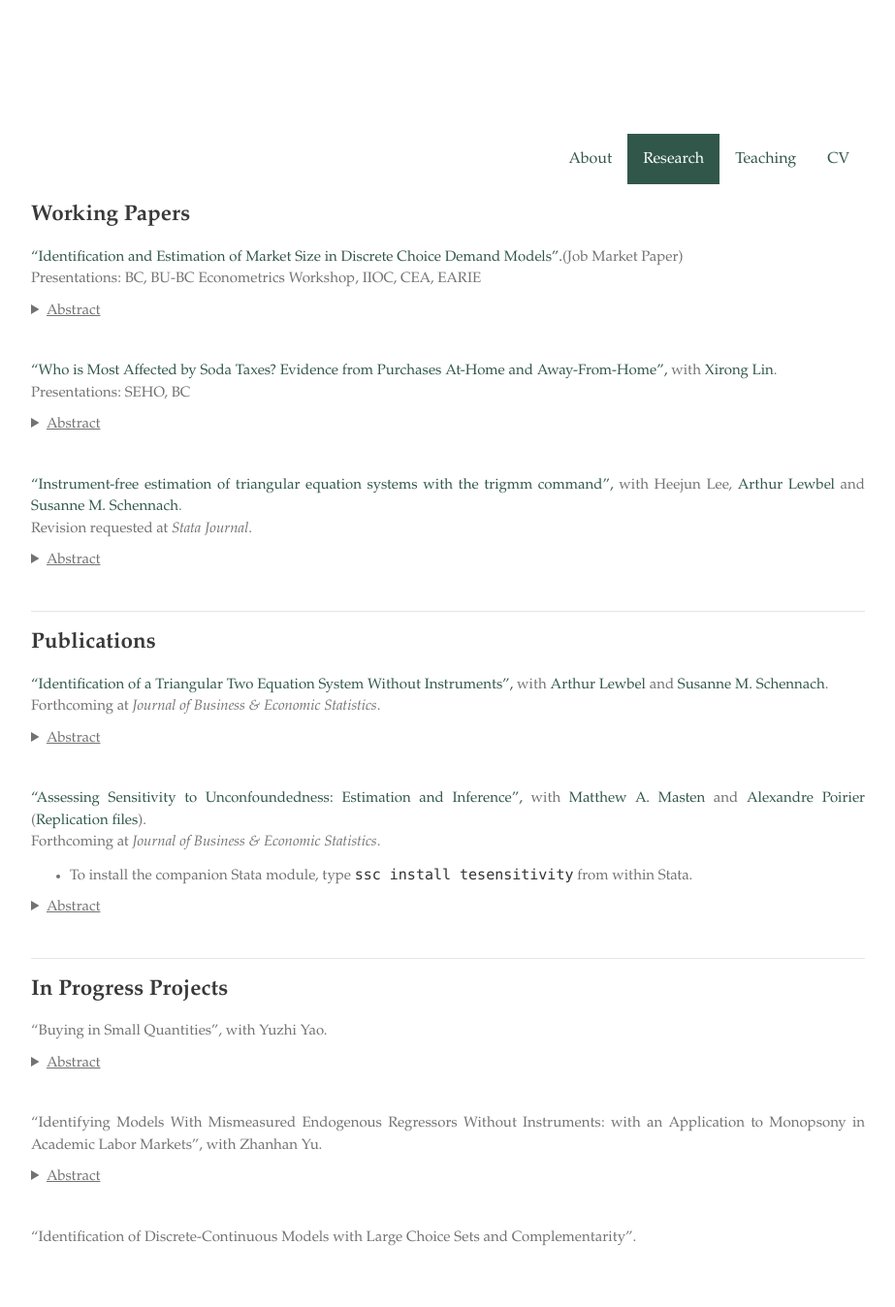
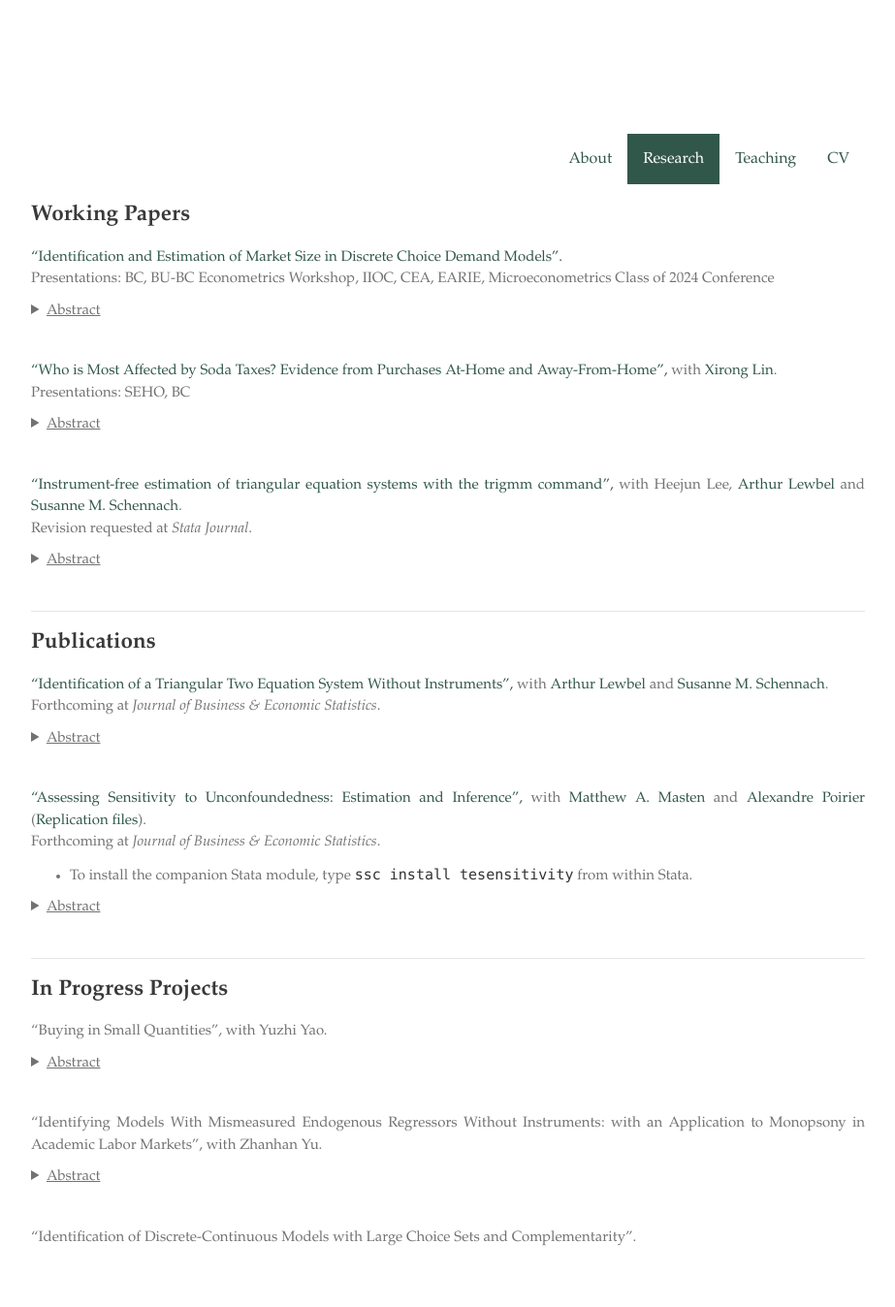
Before and after one commit to zhanglinqi/zhanglinqi.github.io, a Jekyll site: the page built from research.md, in a window 1280 px wide. Shown: the whole page at 97% size, without its empty margins (178-1101 px from the left). Built offline with Jekyll 4.4.1, drawn with Linux system fonts in a browser that asks for light colours; our own code applies the rules of GitHub Pages for plain Markdown files.

Commit message:
update presentation

```diff
--- a/research.md
+++ b/research.md
@@ -5,8 +5,8 @@ layout: research
 ## Working Papers
 
 
-["Identification and Estimation of Market Size in Discrete Choice Demand Models".](https://zhanglinqi.github.io/assets/pdf/market_size_Linqi_Zhang.pdf)(Job Market Paper)
-Presentations: BC, BU-BC Econometrics Workshop, IIOC, CEA, EARIE
+["Identification and Estimation of Market Size in Discrete Choice Demand Models".](https://zhanglinqi.github.io/assets/pdf/market_size_Linqi_Zhang.pdf)
+Presentations: BC, BU-BC Econometrics Workshop, IIOC, CEA, EARIE, Microeconometrics Class of 2024 Conference
 <details>
 <summary><u>Abstract</u></summary>
 <p> Within the framework of Berry (1994) and Berry, Levinsohn, and Pakes (1995), the existing empirical industrial organization literature often assumes that market size is observed. However, the presence of an unobservable outside option is a common source of mismeasurement. Measurement errors in market size lead to inconsistent estimates of elasticities, diversion ratios, and counterfactual simulations. I explicitly model the market size, and prove point identification of the market size model along with all demand parameters in a random coefficients logit (BLP) model. No additional data beyond what is needed to estimate standard BLP models is required. Identification comes from the exogenous variation in product characteristics across markets and the nonlinearity of the demand system. I apply the method to a merger simulation in the carbonated soft drinks (CSD) market in the US, and find that assuming a market size larger than the true estimated size would underestimate merger price increases.
```
